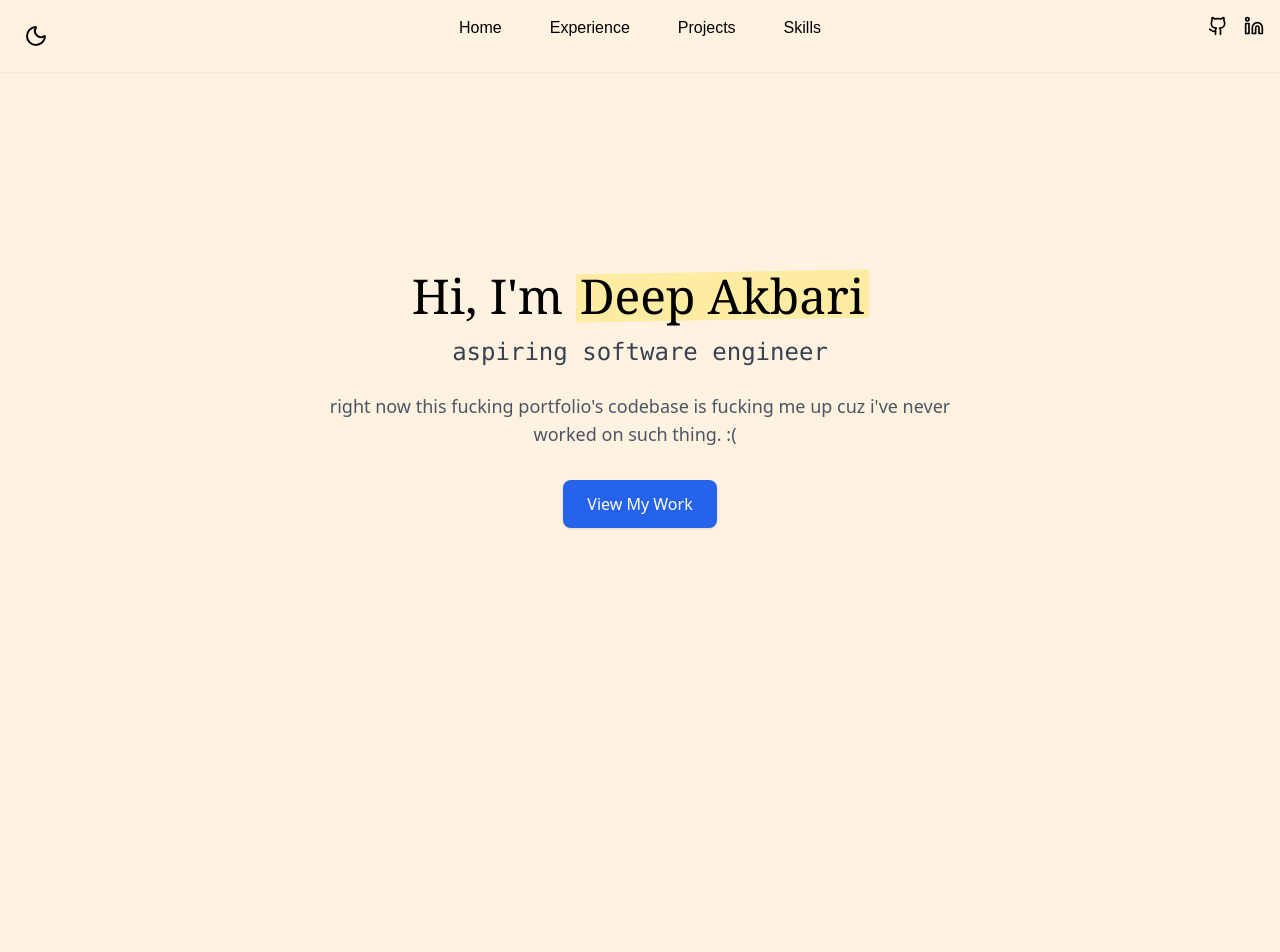
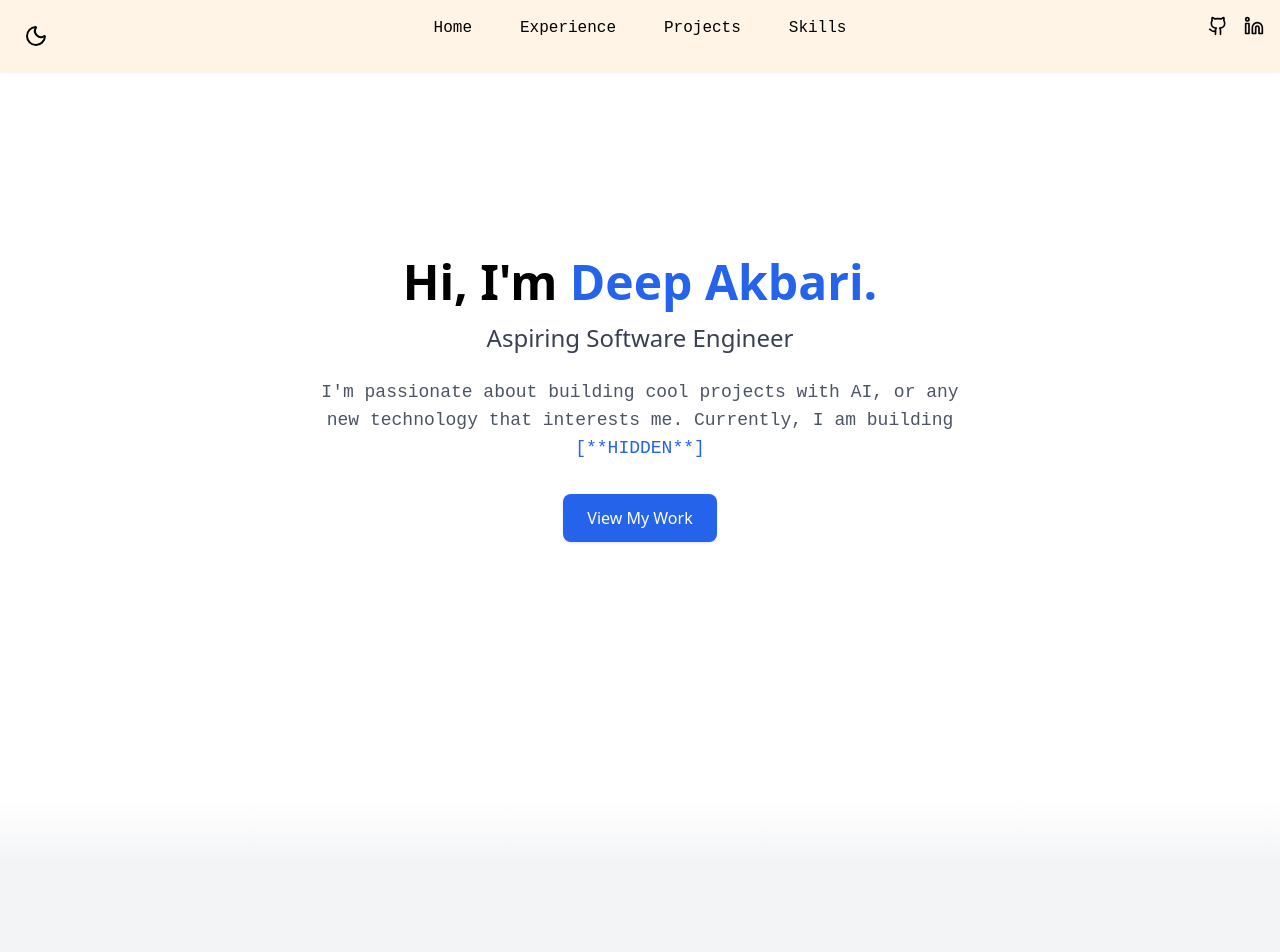
Before and after one commit to Ackberry/portfolio, a Next.js app in the folder portfolio/: page / in a window 1280 px wide. Shown: the top 952 px of the page. Built offline with nearby package versions, Linux system fonts and the light colour scheme.

Commit message:
added skills + new font

```diff
--- a/portfolio/package.json
+++ b/portfolio/package.json
@@ -9,11 +9,13 @@
     "lint": "next lint"
   },
   "dependencies": {
+    "@fontsource/dm-mono": "^5.2.6",
     "lucide-react": "^0.525.0",
     "next": "15.4.1",
     "next-themes": "^0.4.6",
     "react": "19.1.0",
     "react-dom": "19.1.0",
+    "react-icons": "^5.5.0",
     "tailwindcss": "^3.4.0"
   },
   "devDependencies": {
--- /dev/null
+++ b/portfolio/src/app/components/skills.tsx
@@ -0,0 +1,47 @@
+// components/Skills.tsx
+import {
+  SiJavascript,
+  SiTypescript,
+  SiReact,
+  SiNextdotjs,
+  SiTailwindcss,
+  SiPython,
+  SiGooglecloud,
+  SiGit,
+  SiPostgresql,
+} from 'react-icons/si';
+
+import { VscAzure } from "react-icons/vsc";
+
+const skills = [
+  { name: 'JavaScript', icon: <SiJavascript className="text-yellow-400" /> },
+  { name: 'TypeScript', icon: <SiTypescript className="text-blue-500" /> },
+  { name: 'React', icon: <SiReact className="text-cyan-400" /> },
+  { name: 'Next.js', icon: <SiNextdotjs className="text-black dark:text-white" /> },
+  { name: 'Tailwind', icon: <SiTailwindcss className="text-sky-400" /> },
+  { name: 'Python', icon: <SiPython className="text-yellow-500" /> },
+  { name: 'Azure', icon: <VscAzure className="text-blue-700" /> },
+  { name: 'Google Cloud', icon: <SiGooglecloud className="text-blue-400" /> },
+  { name: 'Git', icon: <SiGit className="text-orange-500" /> },
+  { name: 'PostgreSQL', icon: <SiPostgresql className="text-indigo-700" /> },
+
+];
+
+export default function Skills() {
+  return (
+    <section className="my-12">
+      <h2 className="text-3xl font-mono mb-6 text-center">skills i've worked with so far..</h2>
+      <div className="grid grid-cols-2 sm:grid-cols-3 md:grid-cols-4 gap-6 justify-items-center">
+        {skills.map((skill) => (
+          <div
+            key={skill.name}
+            className="flex flex-col items-center gap-2 text-center hover:scale-105 transition-transform"
+          >
+            <div className="text-4xl">{skill.icon}</div>
+            <span className="text-sm font-medium">{skill.name}</span>
+          </div>
+        ))}
+      </div>
+    </section>
+  );
+}
--- a/portfolio/src/app/page.tsx
+++ b/portfolio/src/app/page.tsx
@@ -4,6 +4,7 @@ import { useTheme } from 'next-themes'
 import { useEffect, useState } from 'react'
 import { Github, Linkedin } from "lucide-react";
 import { Sun, Moon } from 'lucide-react'
+import Skills from "./components/skills"
 
 export function ThemeToggle() {
   const { theme, setTheme } = useTheme()
@@ -34,7 +35,7 @@ export function ThemeToggle() {
 export default function Home() {
   return (
     <div>
-        <header className="fixed top-0 left-0 w-full bg-lightbg dark:bg-black/80 backdrop-blur-md z-50 shadow-sm">
+        <header className="fixed top-0 left-0 w-full bg-lightbg/80 dark:bg-black/80 backdrop-blur-md z-50 shadow-sm">
           <nav className="flex justify-between gap-6 sm:gap-12 p-4 font-medium text-sm sm:text-base text-black dark:text-white">
 
             {/*Left Spacing */}
@@ -44,10 +45,10 @@ export default function Home() {
 
             {/*Mid Spacing */}
             <div className="flex gap-6 sm:gap-12">
-                <a href="#home" className="hover:text-rose-600 dark:hover:text-green-200 transition-colors">Home</a>
-                <a href="#experience" className="hover:text-blue-600 dark:hover:text-amber-700 transition-colors">Experience</a>
-                <a href="#projects" className="hover:text-orange-600 dark:hover:text-indigo-700 transition-colors">Projects</a>
-                <a href="#skills" className="hover:text-red-600 dark:hover:text-slate-350 transition-colors">Skills</a>
+                <a href="#home" className="hover:text-rose-600 dark:hover:text-green-200 transition-colors font-mono">Home</a>
+                <a href="#experience" className="hover:text-blue-600 dark:hover:text-amber-700 transition-colors font-mono">Experience</a>
+                <a href="#projects" className="hover:text-orange-600 dark:hover:text-indigo-700 transition-colors font-mono">Projects</a>
+                <a href="#skills" className="hover:text-red-600 dark:hover:text-slate-350 transition-colors font-mono">Skills</a>
             </div>
 
             {/*Far right */}
@@ -82,24 +83,19 @@ export default function Home() {
     <main className="font-sans">
       <section
         id="home"
-        className="min-h-screen flex flex-col justify-center items-center text-center bg-lightbg dark:bg-black text-black dark:text-white px-4 sm:px-8"
+        className="min-h-screen flex flex-col justify-center items-center text-center bg-white dark:bg-black text-black dark:text-white px-4 sm:px-8"
       >
-        <h1 className="text-4xl sm:text-5xl font-serif mb-4">
-          Hi, I'm <span className="text-blue-600 dark:text-blue-400"><span className="relative inline-block">
-          <span className="absolute inset-0 bg-yellow-300 opacity-40 -skew-y-1"></span>
-              <span className="relative text-black px-1">Deep Akbari</span>
-            </span>
-            </span>
-                    </h1>
+        <h1 className="text-4xl sm:text-5xl font-bold mb-4">
+          Hi, I'm <span className="text-blue-600 dark:text-blue-400">Deep Akbari.</span>
+        </h1>
 
-        <h2 className="text-xl sm:text-2xl text-gray-700 font-mono dark:text-gray-300 mb-6">
-          aspiring software engineer
-
+        <h2 className="text-xl sm:text-2xl text-gray-700 dark:text-gray-300 mb-6">
+          Aspiring Software Engineer
         </h2>
 
-        <p className="max-w-2xl text-md sm:text-lg text-gray-600 dark:text-gray-400 mb-8">
-          right now this fucking portfolio's codebase is fucking me up cuz i've never worked on such thing.
-          :(<span className="animate-blink text-black dark:text-white">|</span>
+        <p className="max-w-2xl text-md sm:text-lg text-gray-600 dark:text-gray-400 mb-8 font-mono">
+          I'm passionate about building cool projects with AI, or any new technology that interests
+          me. Currently, I am building <a href="https://www.youtube.com/watch?v=dQw4w9WgXcQ" className="text-blue-600">[**HIDDEN**]</a>
         </p>
 
         <a
@@ -111,18 +107,18 @@ export default function Home() {
       </section>
 
 
-      <div className="h-16 w-full bg-gradient-to-b from-lightbg to-lightbg dark:from-black dark:to-black" />
+      <div className="h-16 w-full bg-gradient-to-b from-white to-gray-100 dark:from-black dark:to-gray-900" />
 
-      <section id="experience" className="min-h-screen flex flex-col justify-center items-center text-center bg-lightbg dark:bg-black text-black dark:text-white px-4 sm:px-8">
+      <section id="experience" className="min-h-screen p-8 flex flex-col justify-center items-center bg-gray-100 dark:bg-gray-900 text-black dark:text-white">
         <h2 className="text 3x1 font-semibold mb4">Experience</h2>
         <p className="max-w-xl text-center">
           Professional background, internships type shit
         </p>
       </section>
 
-      <div className="h-16 w-full bg-gradient-to-b from-lightbg to-lightbg dark:from-black dark:to-black" />
+      <div className="h-16 w-full bg-gradient-to-b from-gray-100 to-white dark:from-gray-900 dark:to-black" />
 
-        <section id="projects" className="min-h-screen flex flex-col justify-center items-center text-center bg-lightbg dark:bg-black text-black dark:text-white px-4 sm:px-8">
+        <section id="projects" className="min-h-screen flex flex-col justify-center items-center text-center bg-white dark:bg-black text-black dark:text-white px-4 sm:px-8">
         <h2 className="text 3x1 font-semibold mb4">Projects</h2>
         <p className="max-w-xl text-center">
           List and link to projects you've worked on, with short descriptions.
@@ -130,14 +126,14 @@ export default function Home() {
         </section>
 
 
-       <div className="h-16 w-full bg-gradient-to-b from-lightbg to-lightbg dark:from-black dark:to-black" />
+       <div className="h-16 w-full bg-gradient-to-b from-white to-gray-100 dark:from-black dark:to-gray-900" />
 
 
-        <section id="skills" className="min-h-screen flex flex-col justify-center items-center text-center bg-lightbg dark:bg-black text-black dark:text-white px-4 sm:px-8">
-        <h2 className="text 3x1 font-semibold mb4">Skills</h2>
-        <p className="max-w-xl text-center">
-          Js, ts, type shit
-        </p>
+        <section id="skills" className="min-h-screen p-8 flex flex-col justify-center items-center bg-gray-100 dark:bg-gray-900 text-black dark:text-white">
+
+        <div className="max-w-xl text-center">
+        <Skills/> { /*To change the text, go to skills.tsx */}
+        </div>
       </section>
 
 
--- a/portfolio/tailwind.config.js
+++ b/portfolio/tailwind.config.js
@@ -8,6 +8,9 @@ module.exports = {
   ],
   theme: {
     extend: {
+      fontFamily: {
+        mono: ['"DM Mono"', 'monospace']
+      },
       colors: {
         lightbg: '#FFF2E0',
         buttonlight: '#A2AADB',
```
Also changed, not shown: 1 other file (tests, documents, lock files or other folders).
